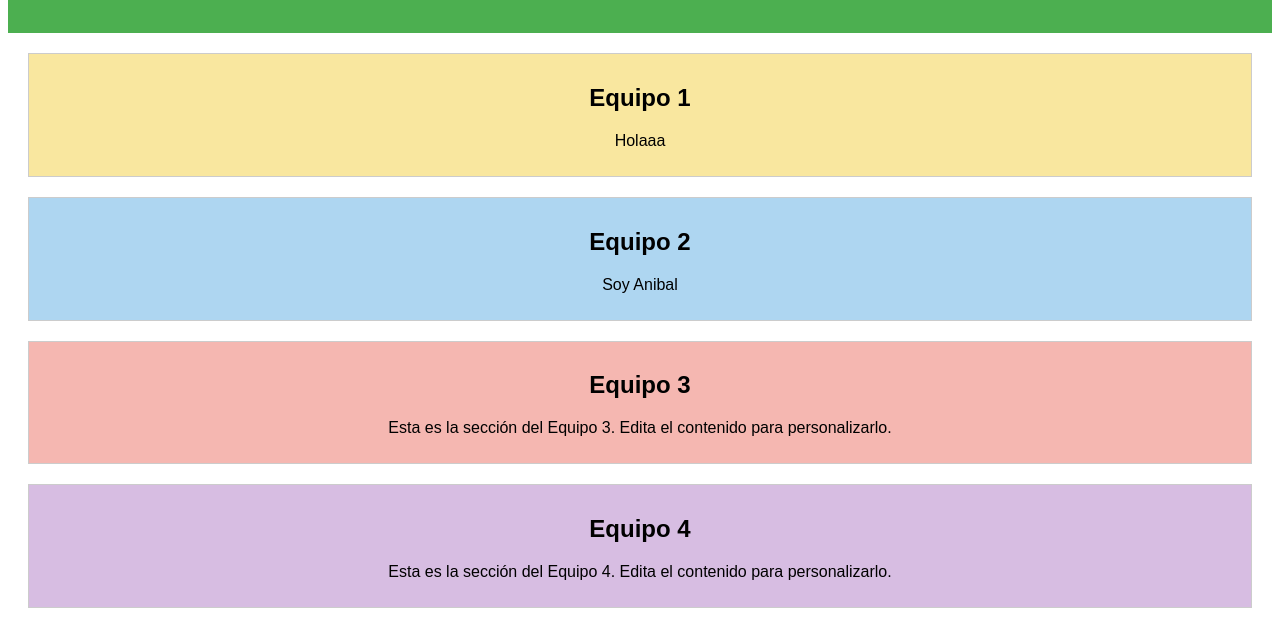
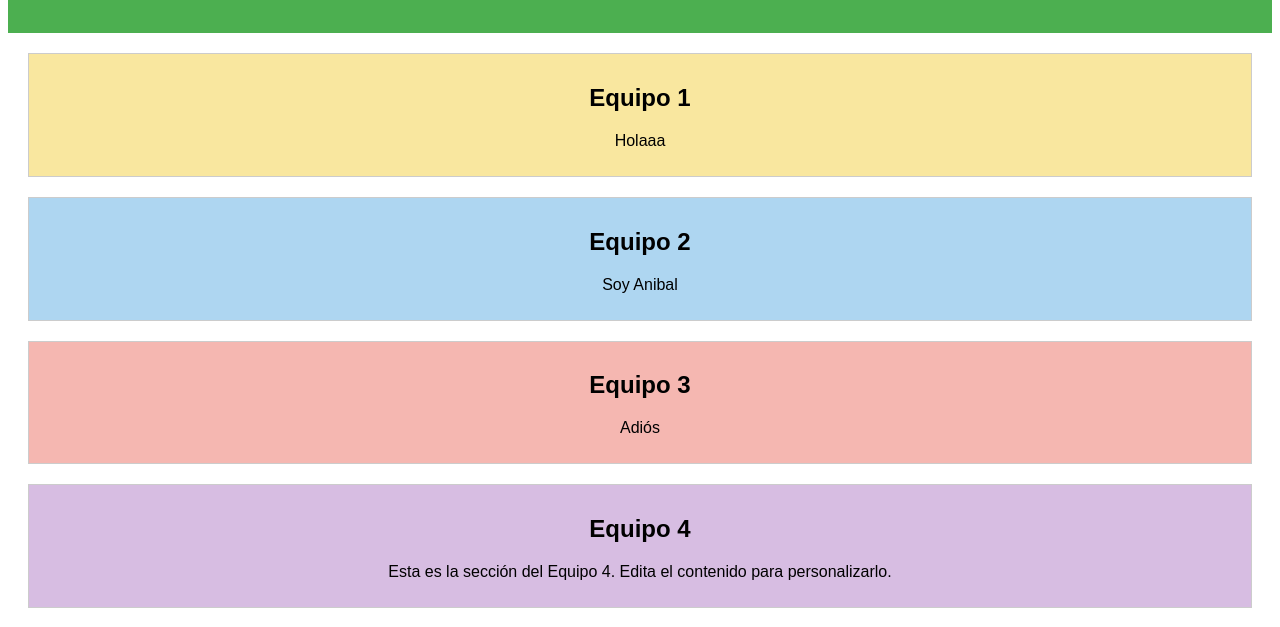
Before and after one commit to AnibalITQ/CI_CD_BASICS, a plain HTML site: page index.html in a window 1280 px wide. Shown: the part 129-756 px from the top of the page. Drawn offline with Linux system fonts and the light colour scheme.

Commit message:
segundo intento

```diff
--- a/index.html
+++ b/index.html
@@ -22,7 +22,7 @@
         </section>
         <section id="equipo-3">
             <h2>Equipo 3</h2>
-            <p>Esta es la sección del Equipo 3. Edita el contenido para personalizarlo.</p>
+            <p>Adiós</p>
         </section>
         <section id="equipo-4">
             <h2>Equipo 4</h2>
```
